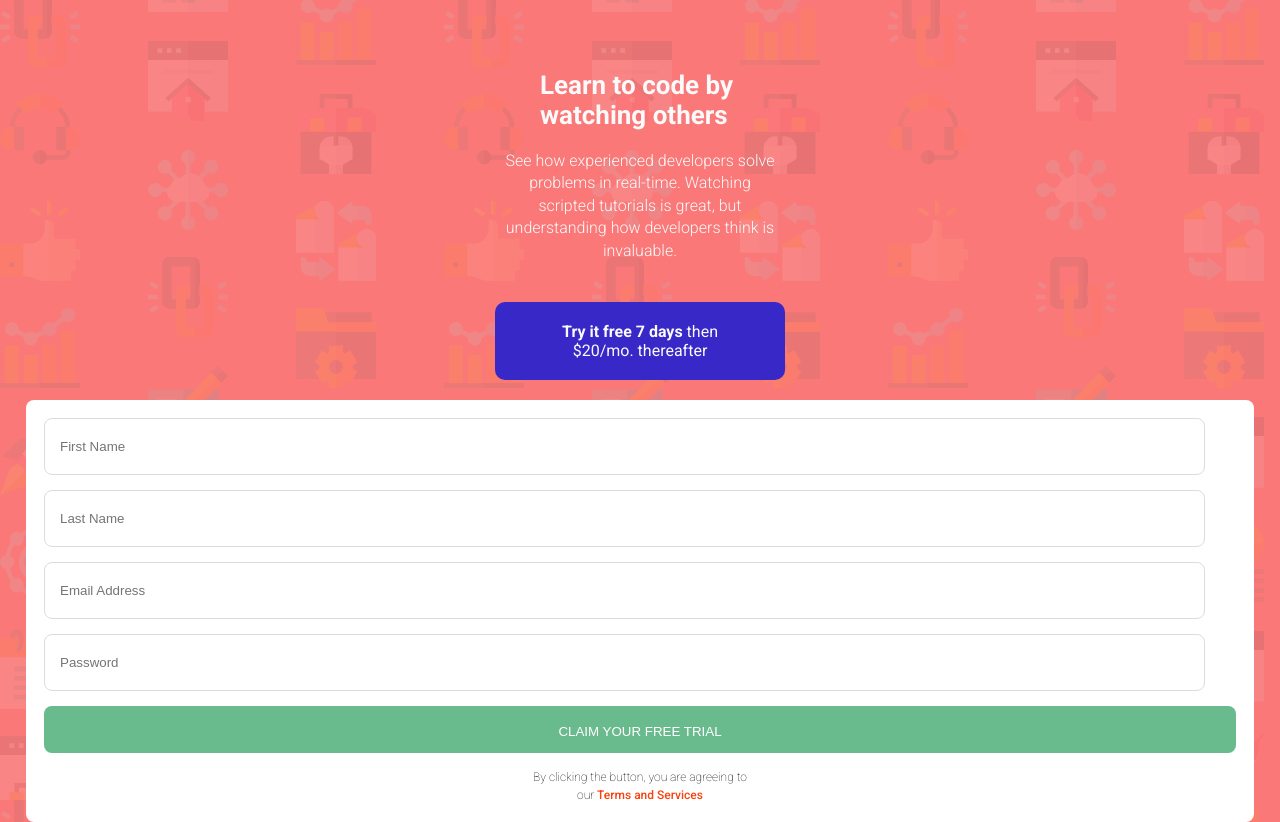
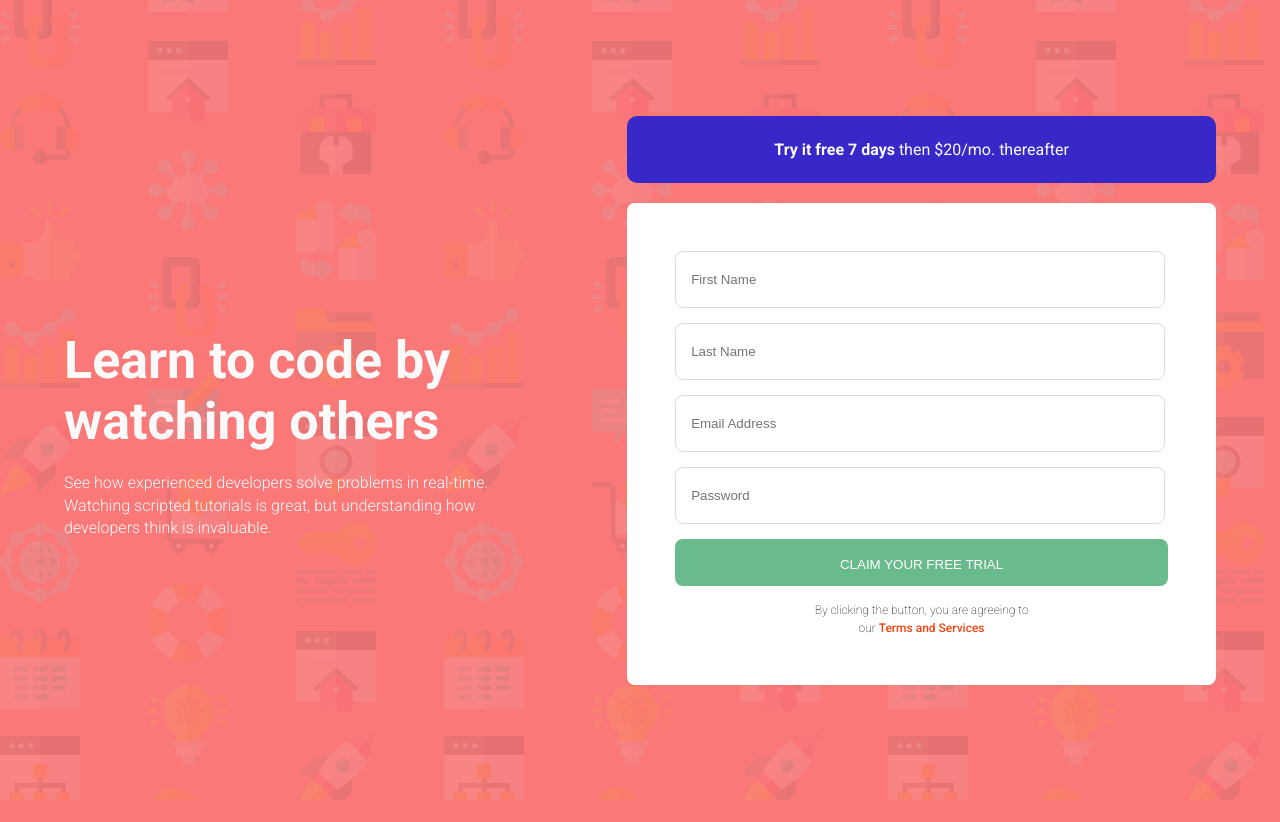
Before and after one commit to Denis2389/input-menu, a plain HTML site: page index.html in a window 1280 px wide. After the commit the page ends 800 px from the top, so only its background shows below. Drawn offline with Linux system fonts and the light colour scheme.

Commit message:
complete

```diff
--- a/index.html
+++ b/index.html
@@ -6,27 +6,31 @@
   <link rel="stylesheet" href="./style.css">
   <link rel="icon" type="image/png" sizes="32x32" href="./images/favicon-32x32.png">
 
-  <title>Frontend Mentor | Intro component with sign up form</title>
+  <title>Form</title>
 </head>
 <body>
-  <main>
+  <main class="container-form-flex">
     <section class="title-section">
       <div class="container">
           <h1>Learn to code by watching others</h1>
             <p class="title-text">See how experienced developers solve problems in real-time. Watching scripted tutorials is great,
               but understanding how developers think is invaluable.</p>
-          <a class="button-trial" href="#"><p><span>Try it free 7 days</span> then $20/mo. thereafter</p></a>
       </div>
     </section>
     <section>
       <div class="container">
+        <div class="flex-container-width">
+          <a class="button-trial" href="#"><p><span>Try it free 7 days</span> then $20/mo. thereafter</p></a>
         <div class="form">
+          <form id="myForm">
             <input class="name-inp" type="text" placeholder="First Name" name="name" required>
             <input class="lastn-inp" type="text" placeholder="Last Name" name="last_name">
             <input class="email-inp" type="email" placeholder="Email Address" name="email" required>
             <input class="pass-inp" type="password" placeholder="Password" name="password" required>
             <button class="submit-btn" type="submit">Claim your free trial</button>
             <p class="service">By clicking the button, you are agreeing to our <a href="#">Terms and Services</a></p>
+          </form>
+        </div>
         </div>
       </div>
     </section>
--- a/style.css
+++ b/style.css
@@ -46,10 +46,10 @@ body {
 
 h1 {
     color: #fafafa;
-    max-width: 200px;
+    max-width: 250px;
     margin: 0 auto;
     padding-top: 70px;
-    font-size: 26px;
+    font-size: 32px;
 }
 
 .title-text {
@@ -64,20 +64,16 @@ h1 {
 }
 
 .button-trial p {
-    background-color: rgb(93, 80, 207);
+    background-color: rgb(56, 40, 199);
     color: #fafafa;
     font-weight: 400;
-    max-width: 200px;
     margin: 0 auto;
-    padding: 20px 45px;
+    padding: 20px 20px;
     text-align: center;
     border-radius: 10px;
     cursor: pointer;
     margin-bottom: 20px;
-}
-
-.button-trial p {
-    background-color: rgb(56, 40, 199);
+    max-width: 550px;
 }
 
 .button-trial p:hover {
@@ -98,6 +94,8 @@ h1 {
     background: #ffff;
     padding: 18px;
     border-radius: 8px;
+    max-width: 550px;
+    margin: 0 auto;
 }
 
 .form input {
@@ -140,16 +138,63 @@ h1 {
     font-weight: 500;
 }
 
-@media screen and (min-width: 768px) and (max-width: 1439px) {
+@media screen and (min-width: 768px) and (max-width: 1279px) {
     .container {
         max-width: 1439px;
-        padding: 0 26px;
+        padding: 0 36px;
     }
+
+     .form {
+        padding: 32px;
+     }
+
+     .container-title {
+        margin: 0;
+     }
+
+     .title-text {
+        font-size: 21px;
+        max-width: 420px;
+     }
+
+     h1 {
+        font-size: 36px;
+        max-width: 300px;
+     }
+
+     .button-trial p {
+        padding: 24px 33px;
+     }
 }
 
-@media screen and (min-width: 1440px) {
+@media screen and (min-width: 1280px) {
     .container {
         max-width: 1440px;
-        padding: 0 32px;
+        padding: 0 64px;
     }
+
+    .container-form-flex {
+        display: flex;
+        justify-content: center;
+        height: 100vh;
+        align-items: center;
+    }
+
+    h1 {
+        max-width: 480px;
+        font-size: 52px;
+    }
+
+    .title-text {
+        margin: 0;
+        max-width: 480px;
+        text-align: left;
+    }
+    .form {
+        padding: 48px;
+     }
+
+     .button-trial p {
+        padding: 24px 50px;
+     }
 }
```
Also changed, not shown: script.js (added, +9 -0 lines), design/active-states.jpg (deleted), design/desktop-design.jpg (deleted), design/desktop-preview.jpg (deleted), design/mobile-design.jpg (deleted), images/favicon-32x32.png (deleted), 3 other files. Lines whose indentation alone changed are shown as unchanged.
